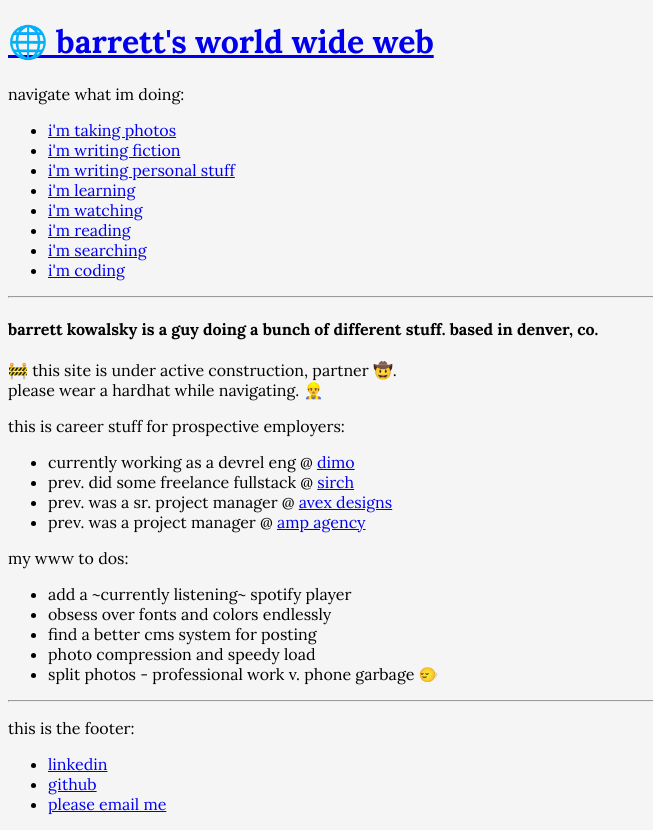
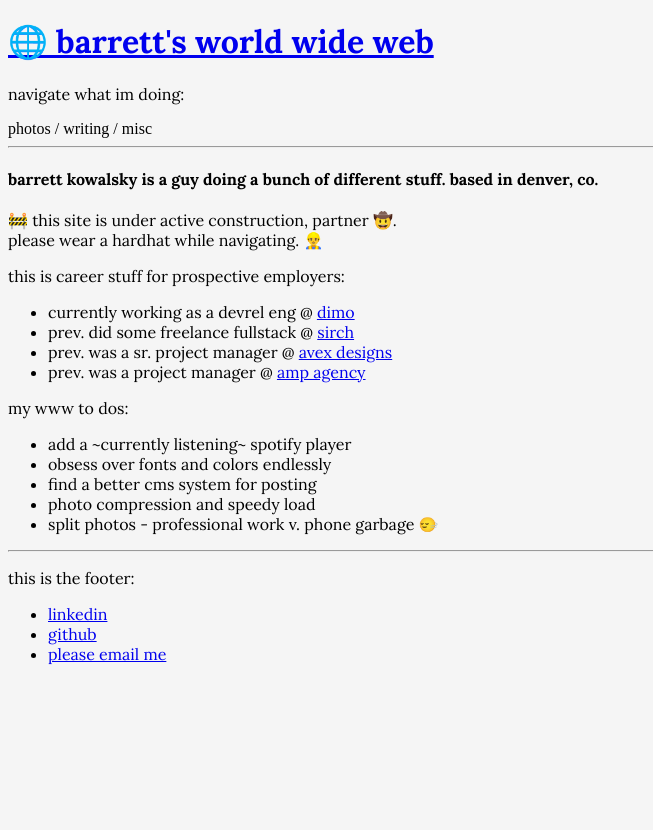
Before and after one commit to barrettk8090/barretts-world-wide-web, a React (Vite) app: page / in a window 1280 px wide. Shown: the whole page, without its empty margins (0-653 px from the left). After the commit the page ends 800 px from the top, so only its background shows below. Built offline with nearby package versions, Linux system fonts and the light colour scheme.

Commit message:
navy fixy

```diff
--- a/src/App.tsx
+++ b/src/App.tsx
@@ -28,7 +28,7 @@ function App() {
           path="/"
           element={<Home/>}/>
         <Route
-          path="/photos"
+          path="/camera-roll"
           element={<Photos/>}/>
         <Route
           path="/fiction"
--- a/src/components/Navbar.tsx
+++ b/src/components/Navbar.tsx
@@ -1,22 +1,81 @@
 import { Link } from "react-router-dom";
+import { useState } from "react";
 
 export default function Navbar(){
+    const [openPhotos, setOpenPhotos] = useState(false)
+    const [openWriting, setOpenWriting] = useState(false)
+    const [openMisc, setOpenMisc] = useState(false)
+
+    function togglePhotoMenu(){
+        if (openPhotos) {
+            setOpenPhotos(false)
+        } else {
+            setOpenPhotos(true)
+            setOpenWriting(false)
+            setOpenMisc(false)
+        }
+    }
+
+    function toggleWritingMenu(){
+        if (openWriting) {
+            setOpenWriting(false)
+        } else
+            setOpenWriting(true)
+            setOpenPhotos(false)
+            setOpenMisc(false)
+    }
+
+    function toggleMiscMenu(){
+        if (openMisc) {
+            setOpenMisc(false)
+        } else {
+            setOpenMisc(true)
+            setOpenPhotos(false)
+            setOpenWriting(false)
+        }
+    }
+
 
     return (
         <div>
             <h1><Link to="/">🌐 barrett's world wide web</Link></h1>
             <p>navigate what im doing:</p>
+            <div>
+
+                <span onClick={() => togglePhotoMenu()}>photos </span>
+            /
+                <span onClick={() => toggleWritingMenu()}> writing</span> /
+                <span onClick={() => toggleMiscMenu()}> misc</span>
+
+                { openPhotos ?
                     <ul>
-                <li><Link to="/photos">i'm taking photos</Link></li>
-                <li><Link to="/fiction">i'm writing fiction</Link></li>
-                <li><Link to="/blog">i'm writing personal stuff</Link></li>
+                            <li><Link to="/photos">photography</Link></li>
+                            <li><Link to="/camera-roll">camera roll</Link></li>
+                    </ul> : <></>
+                }
+
+                {
+                    openWriting ?
+                        <ul>
+                            <li><Link to="/blog">blog</Link></li>
+                            <li><Link to="/fiction">fiction</Link></li>
+                            <li>developer content</li>
+                            <li><a href="https://github.com/barrettk8090">code</a></li>
+                        </ul> : <></>
+                }
+
+                {
+                    openMisc ?
+                    <ul>
                         <li><Link to="/learning">i'm learning</Link></li>
                         <li><Link to="/watching">i'm watching</Link></li>
                         <li><Link to="/reading">i'm reading</Link></li>
                         <li><Link to="/searching">i'm searching</Link></li>
-                <li><a href="https://github.com/barrettk8090">i'm coding</a></li>
-            </ul>
+                    </ul> : <></>
+                }
+
                 <hr/>
+            </div>
         </div>
     );
 }
```
Lines whose indentation alone changed are shown as unchanged.
